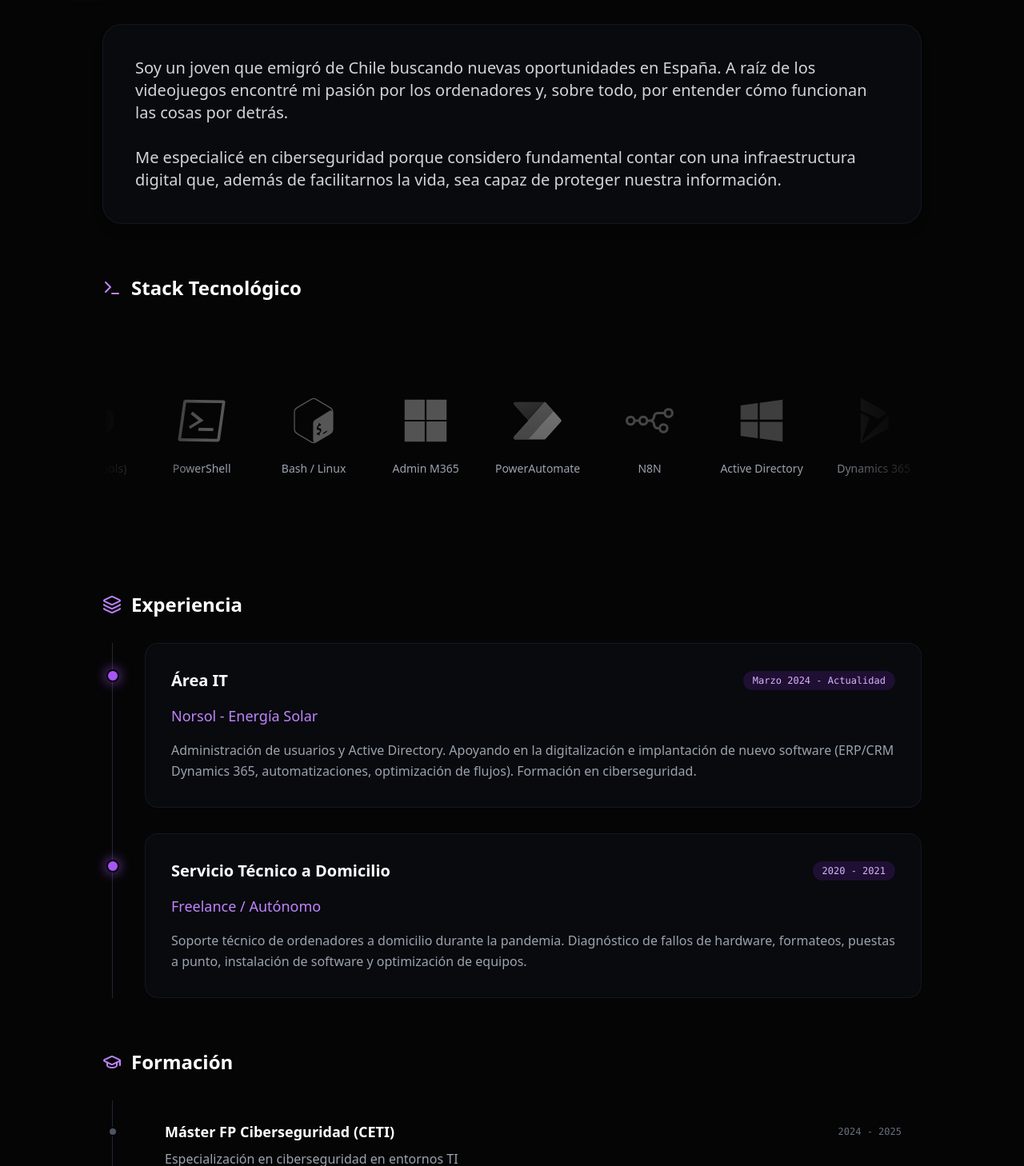
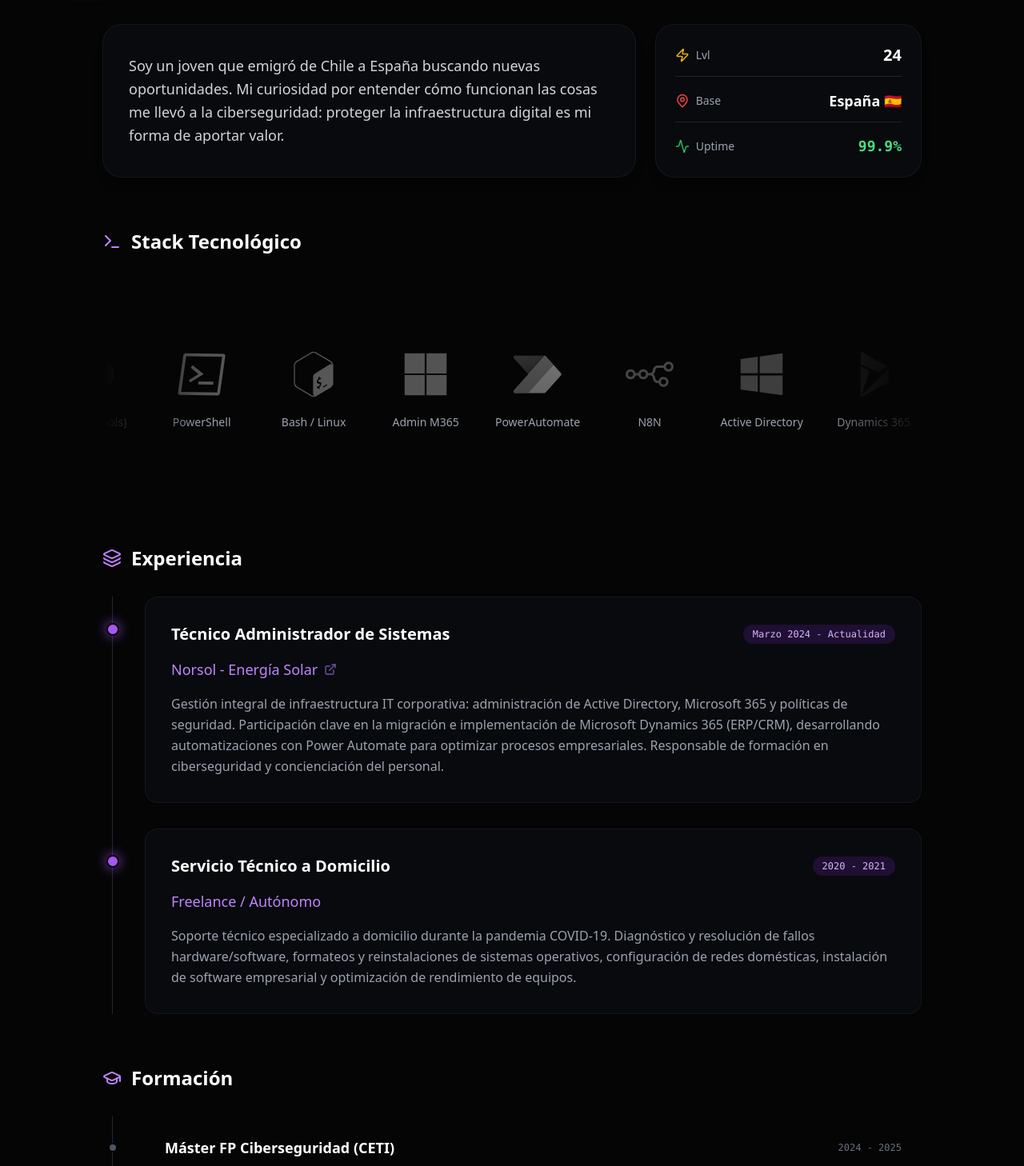
Before and after one commit to xenlor/web-portfolio, a React (Vite) app: page / in a window 1280 px wide. Shown: the part 972-2430 px from the top of the page at 80% size. Built offline with nearby package versions, Linux system fonts and the light colour scheme.

Commit message:
feat: add About section, Space Invaders game, and portfolio data, and update README with project details.

```diff
--- a/src/components/About.jsx
+++ b/src/components/About.jsx
@@ -1,6 +1,6 @@
 import React from 'react';
 import { motion } from 'framer-motion';
-import { Server, Terminal, Layers, GraduationCap } from 'lucide-react';
+import { Server, Terminal, Layers, GraduationCap, MapPin, Activity, Zap } from 'lucide-react';
 import RevealSection from './ui/RevealSection';
 import SectionHeading from './ui/SectionHeading';
 import { stack, experience, education } from '../data/data';
@@ -35,19 +35,57 @@
 
         <div className="space-y-16 max-w-5xl mx-auto">
             {/* SOBRE MÍ - TEXTO */}
+            {/* SOBRE MÍ - GRID */}
+            <div className="grid md:grid-cols-[2fr_1fr] gap-6">
+                {/* BIO */}
                 <motion.div
-                initial={{ opacity: 0, y: 20 }}
-                whileInView={{ opacity: 1, y: 0 }}
+                    initial={{ opacity: 0, x: -20 }}
+                    whileInView={{ opacity: 1, x: 0 }}
                     viewport={{ once: true }}
                     transition={{ duration: 0.5 }}
-                className={`${glassClass} p-8 md:p-10 rounded-3xl hover:border-purple-500/30 transition-all shadow-lg hover:shadow-purple-500/10`}
+                    className={`${glassClass} p-8 rounded-3xl hover:border-purple-500/30 transition-all shadow-lg hover:shadow-purple-500/10 flex flex-col justify-center`}
                 >
-                <p className="text-gray-600 dark:text-gray-300 leading-relaxed text-lg md:text-xl">
-                    Soy un joven que emigró de Chile buscando nuevas oportunidades en España. A raíz de los videojuegos encontré mi pasión por los ordenadores y, sobre todo, por entender cómo funcionan las cosas por detrás.
-                    <br /><br />
-                    Me especialicé en ciberseguridad porque considero fundamental contar con una infraestructura digital que, además de facilitarnos la vida, sea capaz de proteger nuestra información.
+                    <p className="text-gray-600 dark:text-gray-300 leading-relaxed text-lg">
+                        Soy un joven que emigró de Chile a España buscando nuevas oportunidades. Mi curiosidad por entender cómo funcionan las cosas me llevó a la ciberseguridad: proteger la infraestructura digital es mi forma de aportar valor.
                     </p>
                 </motion.div>
+
+                {/* STATS CARD */}
+                <motion.div
+                    initial={{ opacity: 0, x: 20 }}
+                    whileInView={{ opacity: 1, x: 0 }}
+                    viewport={{ once: true }}
+                    transition={{ duration: 0.5, delay: 0.2 }}
+                    className={`${glassClass} p-6 rounded-3xl hover:border-purple-500/30 transition-all shadow-lg hover:shadow-purple-500/10 flex flex-col justify-center gap-4`}
+                >
+                    {/* Level */}
+                    <div className="flex items-center justify-between border-b border-gray-200 dark:border-gray-700/50 pb-3">
+                        <div className="flex items-center gap-2 text-gray-500 dark:text-gray-400">
+                            <Zap size={18} className="text-yellow-500" />
+                            <span className="text-sm font-medium">Lvl</span>
+                        </div>
+                        <span className="text-xl font-bold text-gray-900 dark:text-white">24</span>
+                    </div>
+
+                    {/* Base */}
+                    <div className="flex items-center justify-between border-b border-gray-200 dark:border-gray-700/50 pb-3">
+                        <div className="flex items-center gap-2 text-gray-500 dark:text-gray-400">
+                            <MapPin size={18} className="text-red-500" />
+                            <span className="text-sm font-medium">Base</span>
+                        </div>
+                        <span className="text-lg font-bold text-gray-900 dark:text-white">España 🇪🇸</span>
+                    </div>
+
+                    {/* Uptime */}
+                    <div className="flex items-center justify-between">
+                        <div className="flex items-center gap-2 text-gray-500 dark:text-gray-400">
+                            <Activity size={18} className="text-green-500" />
+                            <span className="text-sm font-medium">Uptime</span>
+                        </div>
+                        <span className="text-lg font-bold text-green-600 dark:text-green-400 font-mono">99.9%</span>
+                    </div>
+                </motion.div>
+            </div>
 
 
             {/* STACK TECNOLÓGICO */}
@@ -64,10 +102,11 @@
                     <Layers size={24} className="text-purple-600 dark:text-purple-400" /> Experiencia
                 </h3>
                 <div className="relative border-l border-gray-300 dark:border-gray-800 ml-3 pl-8 md:pl-10 space-y-8">
-                    {experience.map((job, idx) => (
+                    {experience.map((job, idx) => {
+                        const JobCard = (
                             <motion.div
                                 key={idx}
-                            className={`relative p-6 md:p-8 rounded-2xl hover:border-purple-500/30 transition-all shadow-sm ${glassClass}`}
+                                className={`relative p-6 md:p-8 rounded-2xl hover:border-purple-500/30 transition-all shadow-sm ${glassClass} ${job.link ? 'cursor-pointer hover:scale-[1.02]' : ''}`}
                                 initial={{ opacity: 0, x: -20 }}
                                 whileInView={{ opacity: 1, x: 0 }}
                                 viewport={{ once: true }}
@@ -78,12 +117,34 @@
                                     <h4 className="text-xl font-bold text-gray-900 dark:text-white">{job.role}</h4>
                                     <span className="text-xs font-mono text-purple-600 dark:text-purple-300 px-3 py-1 bg-purple-100 dark:bg-purple-900/30 rounded-full w-fit">{job.period}</span>
                                 </div>
-                            <p className="text-purple-600 dark:text-purple-400 font-medium mb-4 text-lg">{job.company}</p>
+                                <p className="text-purple-600 dark:text-purple-400 font-medium mb-4 text-lg flex items-center gap-2">
+                                    {job.company}
+                                    {job.link && (
+                                        <svg xmlns="http://www.w3.org/2000/svg" width="16" height="16" viewBox="0 0 24 24" fill="none" stroke="currentColor" strokeWidth="2" strokeLinecap="round" strokeLinejoin="round" className="opacity-60">
+                                            <path d="M18 13v6a2 2 0 0 1-2 2H5a2 2 0 0 1-2-2V8a2 2 0 0 1 2-2h6"></path>
+                                            <polyline points="15 3 21 3 21 9"></polyline>
+                                            <line x1="10" y1="14" x2="21" y2="3"></line>
+                                        </svg>
+                                    )}
+                                </p>
                                 <p className="text-gray-600 dark:text-gray-400 leading-relaxed">
                                     {job.description}
                                 </p>
                             </motion.div>
-                    ))}
+                        );
+
+                        return job.link ? (
+                            <a
+                                key={idx}
+                                href={job.link}
+                                target="_blank"
+                                rel="noopener noreferrer"
+                                className="block"
+                            >
+                                {JobCard}
+                            </a>
+                        ) : JobCard;
+                    })}
                 </div>
             </div>
 
--- a/src/components/SpaceInvaders.jsx
+++ b/src/components/SpaceInvaders.jsx
@@ -2,11 +2,23 @@
 import { XCircle, Play, RotateCcw, FastForward, ChevronDown } from 'lucide-react';
 
 // Sintetizador de sonido simple usando Web Audio API
+// Crear un único contexto de audio global para evitar problemas de límite
+let audioContext = null;
+
+const getAudioContext = () => {
+    if (!audioContext) {
+        const AudioContext = window.AudioContext || window.webkitAudioContext;
+        if (AudioContext) {
+            audioContext = new AudioContext();
+        }
+    }
+    return audioContext;
+};
+
 const playSound = (type) => {
-    const AudioContext = window.AudioContext || window.webkitAudioContext;
-    if (!AudioContext) return;
+    const ctx = getAudioContext();
+    if (!ctx) return;
 
-    const ctx = new AudioContext();
     const osc = ctx.createOscillator();
     const gain = ctx.createGain();
 
@@ -75,9 +87,10 @@
         const canvas = canvasRef.current;
         if (!canvas) return;
 
-        // Ajustar canvas al tamaño del contenedor
+        // Ajustar canvas al tamaño del contenedor con ancho mínimo
         const parent = canvas.parentElement;
-        canvas.width = parent.clientWidth;
+        const idealWidth = Math.min(Math.max(parent.clientWidth, 800), 1200);
+        canvas.width = idealWidth;
         canvas.height = Math.min(window.innerHeight * 0.7, 600);
 
         const g = gameRef.current;
@@ -280,8 +293,9 @@
                 }
             });
 
-            // Game Over if aliens reach bottom
-            if (lowestAlienY > g.player.y) {
+            // Game Over if aliens reach bottom (con verificación de seguridad)
+            const aliveAliensCheck = g.aliens.filter(a => a.alive);
+            if (aliveAliensCheck.length > 0 && lowestAlienY > g.player.y - 10) {
                 playSound('gameover');
                 setGameState('gameover');
             }
--- a/src/data/data.jsx
+++ b/src/data/data.jsx
@@ -13,17 +13,17 @@
     {
         year: "2024 - 2025",
         degree: "Máster FP Ciberseguridad (CETI)",
-        institution: "Especialización en ciberseguridad en entornos TI"
+        institution: "Curso de Especialización en Ciberseguridad en Entornos de las Tecnologías de la Información. Formación avanzada en análisis de vulnerabilidades, hacking ético, hardening de sistemas y respuesta ante incidentes de seguridad."
     },
     {
         year: "2022 - 2024",
         degree: "Grado Superior ASIR",
-        institution: "Administración de Sistemas Informáticos en Red"
+        institution: "Administración de Sistemas Informáticos en Red. Especialización en gestión de infraestructuras IT, virtualización, scripting avanzado, configuración de servicios de red y administración de sistemas GNU/Linux y Windows Server."
     },
     {
         year: "2020 - 2022",
-        degree: "Grado Medio SMR",
-        institution: "Sistemas Microinformáticos y Redes"
+        degree: "Ingeniería Civil en Computación",
+        institution: "Universidad de Talca, Chile. Completé cinco semestres (dos años y medio) de la carrera antes de emigrar a España. Formación en fundamentos de programación, estructuras de datos, cálculo, álgebra lineal y arquitectura de computadores."
     }
 ];
 
@@ -70,15 +70,16 @@
 export const experience = [
     {
         period: "Marzo 2024 - Actualidad",
-        role: "Área IT",
-        company: "Norsol - Energía Solar ",
-        description: "Administración de usuarios y Active Directory. Apoyando en la digitalización e implantación de nuevo software (ERP/CRM Dynamics 365, automatizaciones, optimización de flujos). Formación en ciberseguridad."
+        role: "Técnico Administrador de Sistemas",
+        company: "Norsol - Energía Solar",
+        description: "Gestión integral de infraestructura IT corporativa: administración de Active Directory, Microsoft 365 y políticas de seguridad. Participación clave en la migración e implementación de Microsoft Dynamics 365 (ERP/CRM), desarrollando automatizaciones con Power Automate para optimizar procesos empresariales. Responsable de formación en ciberseguridad y concienciación del personal.",
+        link: "https://norsol.es"
     },
     {
         period: "2020 - 2021",
         role: "Servicio Técnico a Domicilio",
         company: "Freelance / Autónomo",
-        description: "Soporte técnico de ordenadores a domicilio durante la pandemia. Diagnóstico de fallos de hardware, formateos, puestas a punto, instalación de software y optimización de equipos."
+        description: "Soporte técnico especializado a domicilio durante la pandemia COVID-19. Diagnóstico y resolución de fallos hardware/software, formateos y reinstalaciones de sistemas operativos, configuración de redes domésticas, instalación de software empresarial y optimización de rendimiento de equipos."
     }
 ];
 
```
Also changed, not shown: 1 other file (tests, documents, lock files or other folders). Lines whose indentation alone changed are shown as unchanged.
